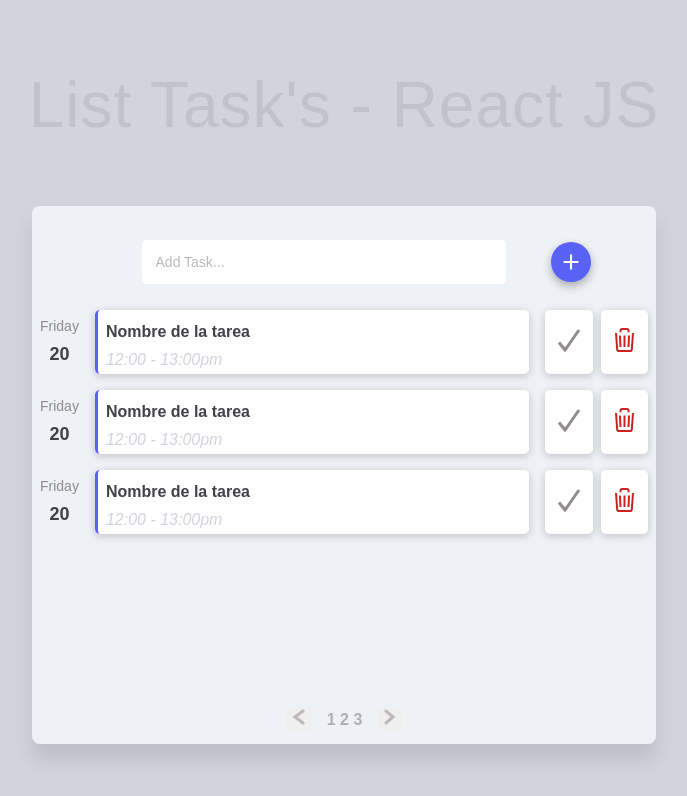
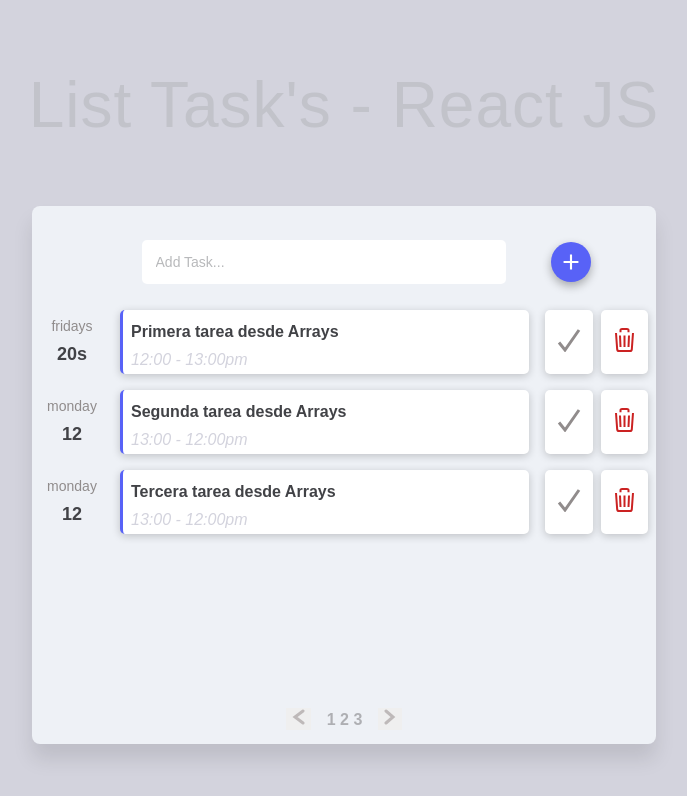
Before and after one commit to daeselixir/app-task-reactjs, a React (Vite) app: page / in a window 1280 px wide. Shown: the top 796 px of the page, without its empty margins (296-983 px from the left). Built offline with nearby package versions, Linux system fonts and the light colour scheme.

Commit message:
Separacion de componentes y estylo

```diff
--- /dev/null
+++ b/data.js
@@ -0,0 +1,30 @@
+export const data = [
+  {
+    id: 1,
+    name: "Primera tarea desde Arrays",
+    date: "20s",
+    day: "fridays",
+    hour: "12:00 - 13:00pm",
+  },
+  {
+    id: 2,
+    name: "Segunda tarea desde Arrays",
+    date: "12",
+    day: "monday",
+    hour: "13:00 - 12:00pm",
+  },
+  {
+    id: 3,
+    name: "Tercera tarea desde Arrays",
+    date: "12",
+    day: "monday",
+    hour: "13:00 - 12:00pm",
+  },
+  // {
+  //   id: 4,
+  //   name: "Tercera tarea desde Arrays",
+  //   date: "12",
+  //   day: "monday",
+  //   hour: "13:00 - 12:00pm",
+  // },
+];
--- /dev/null
+++ b/src/assets/wrappers/FormControl.jsx
@@ -0,0 +1,37 @@
+import styled from "styled-components";
+
+export const FormControl = styled.div`
+  /* border: 1px solid green; */
+  width: 80%;
+  height: 3rem;
+
+  display: flex;
+  justify-content: center;
+  align-items: center;
+
+  @media only screen and (max-width: 500px) {
+    width: 100%;
+    /* padding: 1rem; */
+  }
+`;
+
+export const InputStyle = styled.input`
+  border: 2px solid white;
+  border-radius: 5px;
+  padding: 0.7rem;
+  transition: all 0.3s;
+  width: 100%;
+  color: #707070;
+
+  &:focus {
+    border-bottom: 2px solid #5862f7;
+    outline: none;
+    color: #707070;
+  }
+
+  &::placeholder {
+    font-size: 14px;
+    font-weight: lighter;
+    color: #b8b9bb;
+  }
+`;
--- /dev/null
+++ b/src/assets/wrappers/Header.jsx
@@ -0,0 +1,53 @@
+import styled from "styled-components";
+
+export const Header = styled.div`
+  /* border: 1px solid red; */
+
+  padding: 15px;
+  margin-top: 1rem;
+  width: 84%;
+  height: 5rem;
+
+  display: flex;
+  /* justify-content: space-around; */
+  align-items: center;
+  /* gap: 1rem; */
+  /* margin-bottom: 1rem; */
+
+  .form-control {
+    /* border: 1px solid green; */
+    width: 100%;
+
+    display: flex;
+    align-items: center;
+    justify-content: center;
+  }
+
+  .form-control.btns {
+    width: auto;
+  }
+
+  .form-control.inp {
+    flex: 1;
+  }
+
+  @media only screen and (max-width: 500px) {
+    width: 100%;
+    margin-top: 0.2rem;
+    margin-bottom: 4rem;
+    padding: 0px;
+    /* justify-content:c; */
+    gap: 0;
+
+    /* margin-bottom: .4rem; */
+
+    .form-control {
+      /* border: 1px solid red; */
+      margin: 0.4rem;
+
+      display: flex;
+      align-items: center;
+      justify-content: center;
+    }
+  }
+`;
--- /dev/null
+++ b/src/assets/wrappers/Main.jsx
@@ -0,0 +1,24 @@
+import styled from "styled-components";
+
+export const Main = styled.div`
+  /* border: 1px solid red; */
+  /* border: 1px solid green; */
+  max-height: 100%;
+  width: 100%;
+
+  display: flex;
+  flex-direction: column;
+  /* justify-content: center; */
+  flex: 1;
+
+  /* gap: 1rem; */
+  /* margin-top: 1rem; */
+
+  @media only screen and (max-width: 500px) {
+    .ola:first-child {
+      margin-top: -6rem;
+      padding: 0;
+      /* border: 1px solid red; */
+    }
+  }
+`;
--- /dev/null
+++ b/src/assets/wrappers/TaskStyle.jsx
@@ -0,0 +1,103 @@
+import styled from "styled-components";
+
+
+export const TaskStyle = styled.div`
+/* border: 1px solid red; */
+
+display: flex;
+flex-direction: row;
+justify-content: space-evenly;
+align-items: center;
+
+gap: 1rem;
+padding: 0.5rem;
+
+.fecha {
+  width: 4rem;
+  /* border: 1px solid red; */
+
+  font-size: 14px;
+  text-align: center;
+
+  p {
+    color: #908c8c;
+    font-weight: 100;
+    margin: inherit;
+  }
+
+  span {
+    color: #414246;
+    font-size: 18px;
+    font-weight: bold;
+  }
+}
+
+.tarea {
+  /* border: 1px solid green; */
+
+  box-shadow: 0px 2px 8px rgba(0, 0, 0, 0.2);
+  border-radius: 5px;
+  background: white;
+  border-left: 3px solid #5862f7;
+  padding: 8px;
+  /* max-width: 100%; */
+  max-height: 4rem;
+
+  display: flex;
+  flex-direction: column;
+  flex: 1;
+  /* gap: 1rem; */
+
+  p {
+    color: #414246;
+    font-size: 16px;
+    font-weight: bold;
+    margin: 0;
+    /* margin-bottom: 2px; */
+  }
+
+  i {
+    margin: 0;
+    color: #d3d3dd;
+  }
+}
+
+.button {
+  /* border: 1px solid red; */
+  height: 4rem;
+  /* max-width: 30%; */
+
+  display: flex;
+  gap: 0.5rem;
+
+  .btn {
+    box-shadow: 0px 2px 8px rgba(0, 0, 0, 0.2);
+    border-radius: 5px;
+    background: white;
+    max-height: 100%;
+  }
+}
+
+@media only screen and (max-width: 500px) {
+  /* border: 1px solid green; */
+  padding: 0.4rem;
+  gap: 0.4rem;
+
+  flex-direction: column;
+  align-items: stretch;
+
+  .tarea {
+    width: 100%;
+    justify-content: center;
+    align-items: center;
+  }
+
+  .button {
+    justify-content: center;
+  }
+
+  .fecha p {
+    /* margin-bottom: 1px; */
+  }
+}
+`;
--- a/src/components/Header/Input.jsx
+++ b/src/components/Header/Input.jsx
@@ -1,47 +1,28 @@
-import styled from "styled-components";
+import { useState } from "react";
+import {FormControl,InputStyle} from '../../assets/wrappers/FormControl'
 
-const FormControl = styled.div`
-  /* border: 1px solid green; */
-  width: 80%;
-  height: 3rem;
-  /* padding: 1rem; */
-/* margin: 1rem; */
+const Input = ({ onNewTask }) => {
+  const [search, setSearch] = useState("");
 
-  display: flex;
-  justify-content: center;
-  align-items: center;
-  /* gap: 1rem; */
+  const handleSubmit = (e) => {
+    console.log(e.event.target);
+    onNewTask(search.trim());
+    setSearch("");
+  };
 
-  @media only screen and (max-width: 500px) {
-    width: 100%;
-    /* padding: 1rem; */
-  }
-`;
+  const handleChange = (e) => {
+    setSearch(e.target.value);
+  };
 
-const InputStyle = styled.input`
-  border: 2px solid white;
-  border-radius: 5px;
-  padding: 0.7rem;
-  transition: all 0.3s;
-  width: 100%;
-
-  &:focus {
-    border-bottom: 2px solid #5862f7;
-    outline: none;
-  }
-
-  &::placeholder {
-    font-size: 14px;
-    font-weight: lighter;
-    color: #b8b9bb;
-  }
-
-`;
-
-const Input = () => {
   return (
-    <FormControl>
-      <InputStyle placeholder="Add Task..." />
+    <FormControl onSubmit={handleSubmit}>
+      <InputStyle
+        type="text"
+        placeholder="Add Task..."
+        onChange={handleChange}
+        value={search}
+        name="search"
+      />
     </FormControl>
   );
 };
--- a/src/components/Header/Wrapper.jsx
+++ b/src/components/Header/Wrapper.jsx
@@ -1,69 +1,17 @@
 import Input from "./Input";
 import Button from "./Button";
-import styled from "styled-components";
-
-const WrapperHeader = styled.div`
-  /* border: 1px solid red; */
-
-  padding: 15px;
-  margin-top: 1rem;
-  width: 84%;
-  height: 5rem;
-
-  display: flex;
-  /* justify-content: space-around; */
-  align-items: center;
-  /* gap: 1rem; */
-  /* margin-bottom: 1rem; */
-
-  .form-control {
-    /* border: 1px solid green; */
-    width: 100%;
-
-    display: flex;
-    align-items: center;
-    justify-content: center;
-  }
-
-  .form-control.btns {
-    width: auto;
-  }
-
-  .form-control.inp {
-    flex: 1;
-  }
-
-  @media only screen and (max-width: 500px) {
-    width: 100%;
-    margin-top: 0.2rem;
-    margin-bottom: 4rem;
-    padding: 0px;
-    /* justify-content:c; */
-    gap: 0;
-
-    /* margin-bottom: .4rem; */
-
-    .form-control {
-      /* border: 1px solid red; */
-      margin: 0.4rem;
-
-      display: flex;
-      align-items: center;
-      justify-content: center;
-    }
-  }
-`;
+import { Header } from "../../assets/wrappers/Header";
 
 const Wrapper = () => {
   return (
-    <WrapperHeader>
+    <Header>
       <div className="form-control inp">
         <Input />
       </div>
       <div className="form-control btns">
         <Button />
       </div>
-    </WrapperHeader>
+    </Header>
   );
 };
 
--- a/src/components/Main/Task.jsx
+++ b/src/components/Main/Task.jsx
@@ -1,117 +1,29 @@
-import styled from "styled-components";
-
-const WrapperTask = styled.div`
-  /* border: 1px solid red; */
-
-  display: flex;
-  flex-direction: row;
-  justify-content: space-evenly;
-  align-items: center;
-
-  gap: 1rem;
-  padding: 0.5rem;
-
-  .fecha {
-    /* border: 1px solid red; */
-
-    font-size: 14px;
-    text-align: center;
-
-    p {
-      color: #908c8c;
-      font-weight: 100;
-      margin: inherit;
-    }
-
-    span {
-      color: #414246;
-      font-size: 18px;
-      font-weight: bold;
-    }
-  }
-
-  .tarea {
-    /* border: 1px solid green; */
-
-    box-shadow: 0px 2px 8px rgba(0, 0, 0, 0.2);
-    border-radius: 5px;
-    background: white;
-    border-left: 3px solid #5862f7;
-    padding: 8px;
-    /* max-width: 100%; */
-    max-height: 4rem;
-
-    display: flex;
-    flex-direction: column;
-    flex: 1;
-    /* gap: 1rem; */
-
-    p {
-      color: #414246;
-      font-size: 16px;
-      font-weight: bold;
-      margin: 0;
-      /* margin-bottom: 2px; */
-    }
-
-    i {
-      margin: 0;
-      color: #d3d3dd;
-    }
-  }
-
-  .button {
-    /* border: 1px solid red; */
-    height: 4rem;
-    /* max-width: 30%; */
-
-    display: flex;
-    gap: 0.5rem;
-
-    .btn {
-      box-shadow: 0px 2px 8px rgba(0, 0, 0, 0.2);
-      border-radius: 5px;
-      background: white;
-      max-height: 100%;
-    }
-  }
-
-  @media only screen and (max-width: 500px) {
-    /* border: 1px solid green; */
-    padding: 0.4rem;
-    gap: 0.4rem;
-
-    flex-direction: column;
-    align-items: stretch;
-
-    .tarea {
-      width: 100%;
-      justify-content: center;
-      align-items: center;
-    }
-
-    .button {
-      justify-content: center;
-    }
-
-    .fecha p {
-      /* margin-bottom: 1px; */
-    }
-  }
-`;
+import { useEffect, useState } from "react";
+import { TaskStyle } from "../../assets/wrappers/TaskStyle";
+import { data } from "../../../data";
 
 const Task = () => {
+  const [listTareas, setListTareas] = useState(data);
+  // console.log(listTareas);
+
+  useEffect(() => {
+    setListTareas(data);
+  }, []);
+
   return (
-    <WrapperTask>
+    <>
+      {listTareas.map((tarea) => {
+        return (
+          <TaskStyle key={tarea.id}>
             {/*1 fecha creacion */}
             <div className="fecha">
-        <p>Friday</p>
-        <span>20</span>
+              <p>{tarea.day} </p>
+              <span>{tarea.date} </span>
             </div>
             {/*2 tareas */}
             <div className="tarea">
-        <p>Nombre de la tarea</p>
-        <i>12:00 - 13:00pm</i>
+              <p>{tarea.name} </p>
+              <i>{tarea.hour} </i>
             </div>
             {/*3 botones */}
             <div className="button">
@@ -125,7 +37,11 @@
                   fill="none"
                   xmlns="http://www.w3.org/2000/svg"
                 >
-            <path d="M22 2L8 22L2 14.5" stroke="#918C8C" strokeWidth="3" />
+                  <path
+                    d="M22 2L8 22L2 14.5"
+                    stroke="#918C8C"
+                    strokeWidth="3"
+                  />
                 </svg>
               </button>
 
@@ -153,7 +69,10 @@
                 </svg>
               </button>
             </div>
-    </WrapperTask>
+          </TaskStyle>
+        );
+      })}
+    </>
   );
 };
 
--- a/src/components/Main/Wrapper.jsx
+++ b/src/components/Main/Wrapper.jsx
@@ -1,43 +1,18 @@
-import styled from "styled-components";
+import { useState, useEffect } from "react";
 import Task from "./Task";
+import { Main } from "../../assets/wrappers/Main";
 
-const WrapperMain = styled.div`
-  /* border: 1px solid red; */
-  /* border: 1px solid green; */
-  max-height: 100%;
-  width: 100%;
+const Wrapper = ({ tarea }) => {
+  const [listTask, setListTask] = useState(tarea);
 
-  display: flex;
-  flex-direction: column;
-  /* justify-content: center; */
-  flex: 1;
+  useEffect(() => {
+    setListTask(listTask);
+  }, [tarea]);
 
-  /* gap: 1rem; */
-  /* margin-top: 1rem; */
-
-  @media only screen and (max-width: 500px) {
-    .ola:first-child {
-    margin-top: -6rem;
-    padding: 0;
-    /* border: 1px solid red; */
-  }
-  }
-`;
-
-const Wrapper = () => {
   return (
-    <WrapperMain>
-      <div className="ola">
-        <Task />
-      </div>
-      <div className="ola">
-        <Task />
-      </div>
-      <div className="ola">
-        <Task />
-      </div>
-      {/* <Task /> */}
-    </WrapperMain>
+    <Main>
+      <Task />
+    </Main>
   );
 };
 
```
Lines whose indentation alone changed are shown as unchanged.
